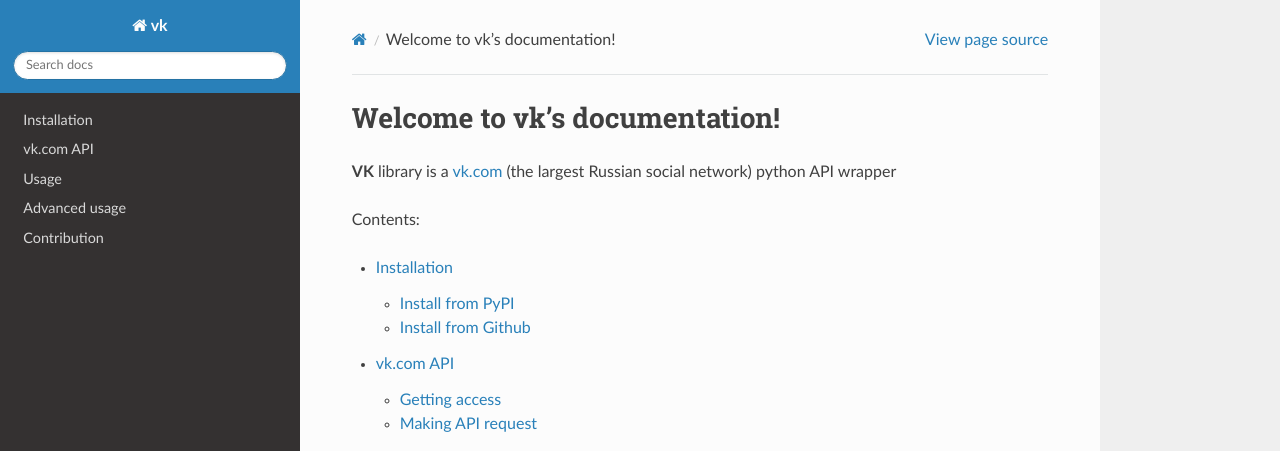
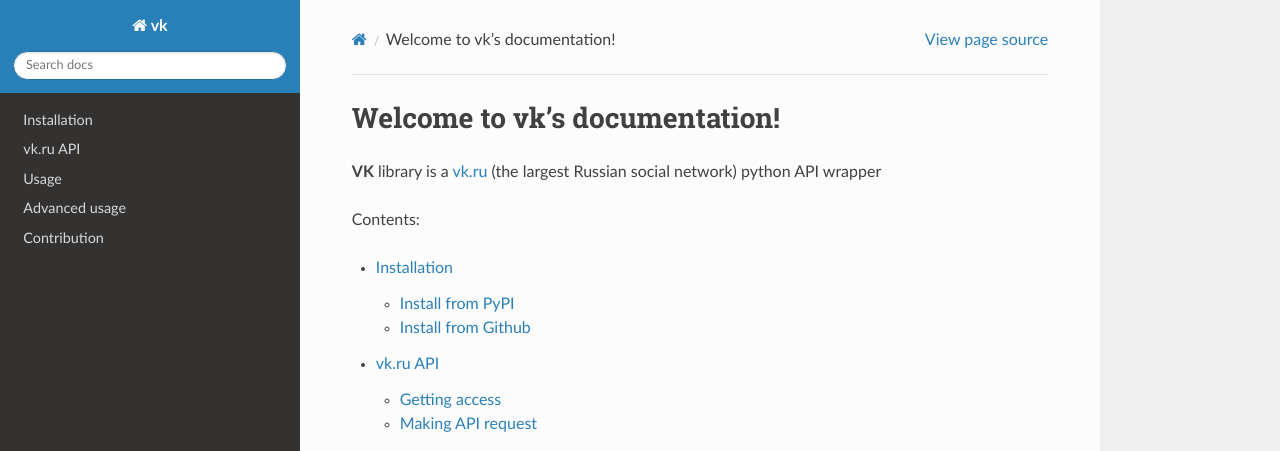
Before and after one commit to voronind/vk, a Sphinx documentation site: the page built from docs/index.rst, in a window 1280 px wide and 1238 px high. Shown: the top 451 px of the window. Built offline with Sphinx 7.4.7 and the Read the Docs theme 3.1.0, drawn with Linux system fonts in a browser that asks for light colours.

Commit message:
Обновление доменов VK с vk.com на vk.ru (#145)
* replace vk.com to vk.ru

* add info about deprication vkhost.github.io

* Replace vk.com domain with vk.ru in docs

---------

Co-authored-by: sysadmin kstarostin <sysadmin@home.local>
Co-authored-by: YariKartoshe4ka <49284924+YariKartoshe4ka@users.noreply.github.com>

````diff
--- a/README.md
+++ b/README.md
@@ -1,4 +1,4 @@
-# vk | python vk.com API wrapper
+# vk | python vk.ru API wrapper
 
 [![Maintanance](https://img.shields.io/maintenance/yes/2023?style=flat-square)](https://github.com/voronind/vk/commits/master)
 [![PyPI](https://img.shields.io/pypi/pyversions/vk?style=flat-square)](https://pypi.org/project/vk/)
@@ -6,7 +6,7 @@
 [![Codecov](https://img.shields.io/codecov/c/github/voronind/vk?style=flat-square)](https://codecov.io/gh/voronind/vk)
 [![Docs](https://img.shields.io/readthedocs/vk?style=flat-square)](https://vk.readthedocs.io/en/latest/)
 
-This is a vk.com (the largest Russian social network) python API wrapper. <br>
+This is a vk.ru (the largest Russian social network) python API wrapper. <br>
 The goal is to support all API methods (current and future) that can be accessed from server.
 
 
@@ -29,7 +29,7 @@ pip install vk
 [{'id': 1, 'first_name': 'Pavel', 'last_name': 'Durov', ... }]
 ```
 
-See official VK [documentation](https://dev.vk.com/method) for detailed API guide.
+See official VK [documentation](https://dev.vk.ru/method) for detailed API guide.
 
 
 ## More info
--- a/docs/index.rst
+++ b/docs/index.rst
@@ -1,7 +1,7 @@
 Welcome to vk's documentation!
 ==============================
 
-**VK** library is a `vk.com <vk.com>`__ (the largest Russian social network) python API wrapper
+**VK** library is a `vk.ru <vk.ru>`__ (the largest Russian social network) python API wrapper
 
 Contents:
 
--- a/docs/usage.rst
+++ b/docs/usage.rst
@@ -17,7 +17,7 @@ Several types of APIs are implemented in this module. Each of them is needed for
 It gets user info with **user id** equal to **1**. :class:`vk.api.APINamespace` object is used to create API request and send it via original :class:`vk.session.API` class object (or another), which in turn, manages access token, sends API request, gets JSON response, parses and returns it.
 
 | More formally, this forms the following POST request to the VK API:
-| https://api.vk.com/method/users.get?user_ids=1&access_token=...&v=5.131
+| https://api.vk.ru/method/users.get?user_ids=1&access_token=...&v=5.131
 
 
 vk.API
--- a/docs/vk-api.rst
+++ b/docs/vk-api.rst
@@ -1,4 +1,4 @@
-vk.com API
+vk.ru API
 ==========
 
 
@@ -7,7 +7,7 @@ vk.com API
 Getting access
 --------------
 
-To use `vk.com <vk.com>`__ API you need an access token. There are several types of tokens, and the `official documentation <https://dev.vk.com/api/access-token/getting-started>`__ describes the process of obtaining each of them well. Based on our experience, we can offer you the fastest way to get a token - from the official application
+To use `vk.ru <vk.ru>`__ API you need an access token. There are several types of tokens, and the `official documentation <https://dev.vk.ru/api/access-token/getting-started>`__ describes the process of obtaining each of them well. Based on our experience, we can offer you the fastest way to get a token - from the official application
 
 Steps:
 
@@ -26,4 +26,4 @@ Cons:
 Making API request
 ------------------
 
-To make request to vk.com API we need send GET or POST HTTP request to address https://api.vk.com/method/METHOD with parameters of specific method, access token, version and other parameters (see `official documentation <https://dev.vk.com/api/api-requests>`__ for more details). This module is needed in order to protect you from raw HTTP requests and provide a convenient interface for making requests.
+To make request to vk.ru API we need send GET or POST HTTP request to address https://api.vk.ru/method/METHOD with parameters of specific method, access token, version and other parameters (see `official documentation <https://dev.vk.ru/api/api-requests>`__ for more details). This module is needed in order to protect you from raw HTTP requests and provide a convenient interface for making requests.
--- a/pyproject.toml
+++ b/pyproject.toml
@@ -4,7 +4,7 @@ build-backend = "setuptools.build_meta"
 
 [project]
 name = "vk"
-description = "Python vk.com API wrapper"
+description = "Python vk.ru API wrapper"
 license = { text = "MIT" }
 authors = [
     { name = "Dmitry Voronin", email = "dimka665@gmail.com" }
@@ -20,7 +20,7 @@ urls.Homepage = "https://github.com/voronind/vk"
 urls.Source = "https://github.com/voronind/vk"
 urls.Tracker = "https://github.com/voronind/vk/issues"
 readme = "README.md"
-keywords = ["vk.com", "api", "vk", "wrappper"]
+keywords = ["vk.ru", "api", "vk", "wrappper"]
 classifiers = [
     "Development Status :: 5 - Production/Stable",
     "Intended Audience :: Developers",
````
Also changed, not shown: 2 other files.
